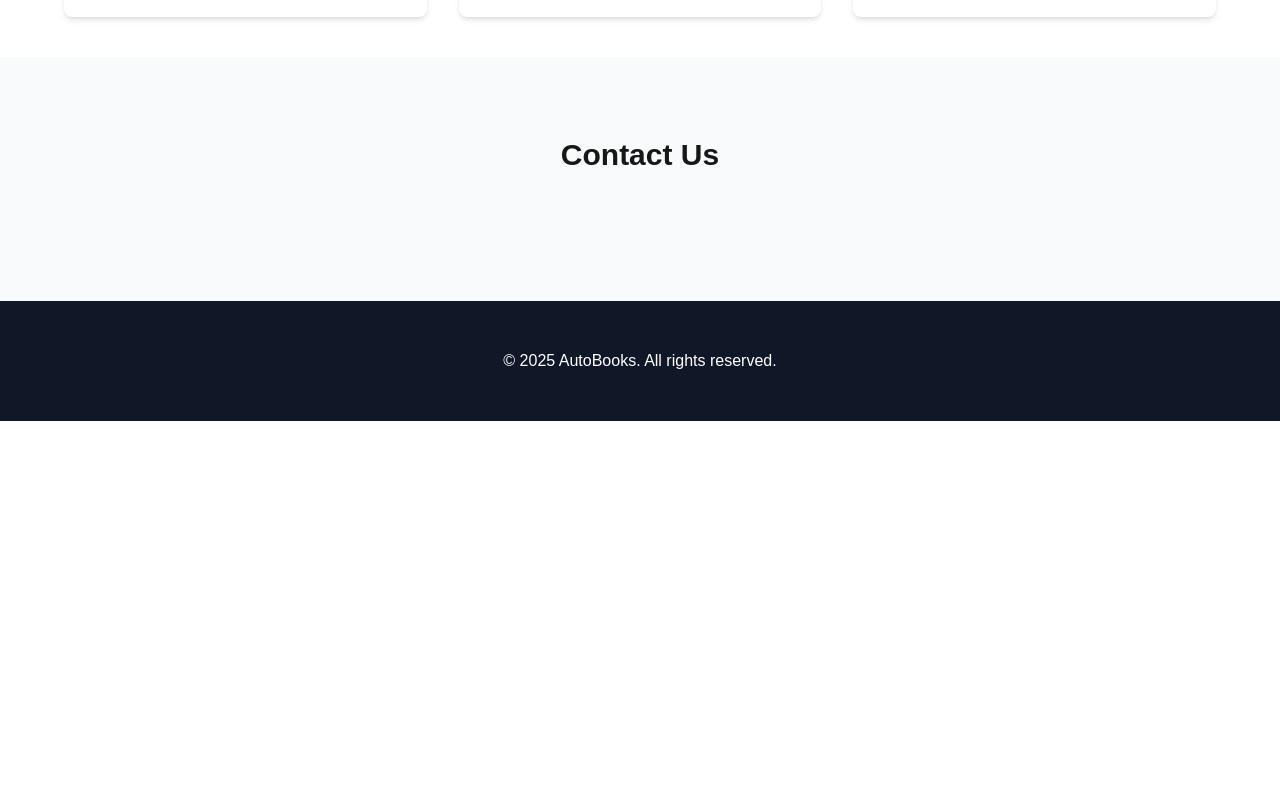
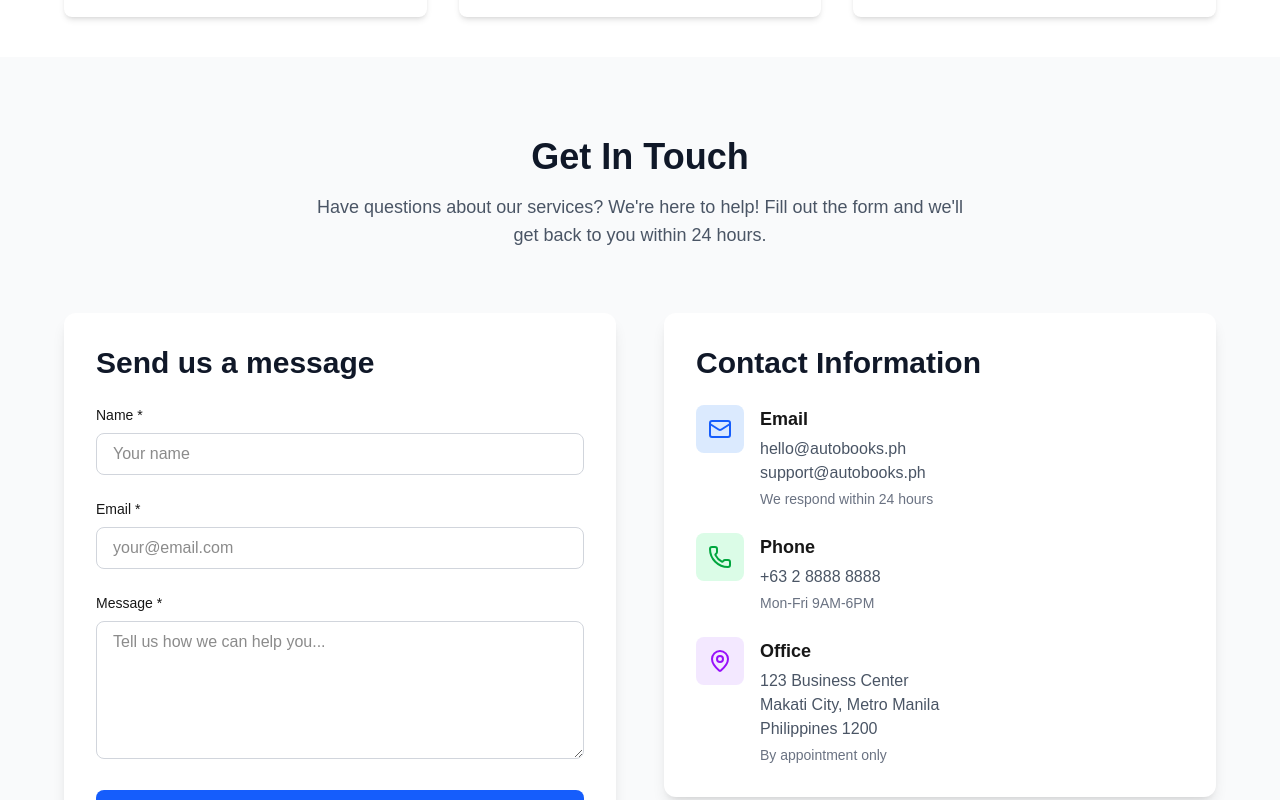
Before and after one commit to aljunalei/auto-books, a Next.js app in the folder autobooks-ph/: page / in a window 1280 px wide. Shown: the part 820-1620 px from the top of the page. Before the commit the page ends 1241 px from the top, so only its background shows below. Built offline with nearby package versions, Linux system fonts and the light colour scheme.

Commit message:
Feat: Added Contact Form and Contact Form Heading Component

```diff
--- a/autobooks-ph/src/app/page.tsx
+++ b/autobooks-ph/src/app/page.tsx
@@ -4,7 +4,8 @@ import { useState } from 'react';
 import { Mail, Phone, MapPin, CheckCircle, BarChart3, FileText, TrendingUp, Shield ,icons } from 'lucide-react';
 import ServiceCard from '@/components/ui/ServiceCard';
 import { title } from 'process';
-
+import Heading from '@/components/ui/Heading';
+import ContactForm from '@/components/ContactForm';
 function LandingPage() {
 
   const [formData, setFormData] = useState({
@@ -120,20 +121,98 @@ function LandingPage() {
       </section>
 
       {/* Contact Section */}
-      <section className="py-20 px-4 bg-gray-50">
-        <div className="max-w-4xl mx-auto">
-          <h2 className="text-3xl font-bold text-center mb-12">Contact Us</h2>
-          {/* Contact form will go here */}
+      {/* Contact Section */}
+<section className="py-20 px-4 bg-gray-50">
+  <div className="max-w-6xl mx-auto">
+    <div className="text-center mb-16">
+      <Heading level={2} className="mb-4">
+        Get In Touch
+      </Heading>
+      <p className="text-lg text-gray-600 max-w-2xl mx-auto">
+        Have questions about our services? We're here to help!
+        Fill out the form and we'll get back to you within 24 hours.
+      </p>
+    </div>
 
-          <div className='grid md:grid-cols-2 gap-12 '>
+    <div className="grid lg:grid-cols-2 gap-12 items-start">
+      {/* Contact Form */}
+      <div className="bg-white rounded-xl shadow-lg p-8">
+        <Heading level={3} className="mb-6">
+          Send us a message
+        </Heading>
+        <ContactForm
+          onSubmit={async (data) => {
+            try {
+              const response = await fetch('YOUR_N8N_WEBHOOK_URL', {
+                method: 'POST',
+                headers: {
+                  'Content-Type': 'application/json',
+                },
+                body: JSON.stringify(data)
+              })
 
-            <div>
-             {/* <form onSubmit={}></form> */}
+              if (!response.ok) {
+                throw new Error('Network response was not ok')
+              }
+            } catch (error) {
+              throw new Error('Failed to submit form')
+            }
+          }}
+        />
+      </div>
+
+      {/* Contact Information */}
+      <div className="space-y-8">
+        {/* Contact Details Card */}
+        <div className="bg-white rounded-xl shadow-lg p-8">
+          <Heading level={3} className="mb-6">
+            Contact Information
+          </Heading>
+
+          <div className="space-y-6">
+            <div className="flex items-start gap-4">
+              <div className="w-12 h-12 bg-blue-100 rounded-lg flex items-center justify-center flex-shrink-0">
+                <Mail className="h-6 w-6 text-blue-600" />
+              </div>
+              <div>
+                <h4 className="font-semibold text-lg mb-1">Email</h4>
+                <p className="text-gray-600">hello@autobooks.ph</p>
+                <p className="text-gray-600">support@autobooks.ph</p>
+                <p className="text-sm text-gray-500 mt-1">We respond within 24 hours</p>
+              </div>
             </div>
 
+            <div className="flex items-start gap-4">
+              <div className="w-12 h-12 bg-green-100 rounded-lg flex items-center justify-center flex-shrink-0">
+                <Phone className="h-6 w-6 text-green-600" />
+              </div>
+              <div>
+                <h4 className="font-semibold text-lg mb-1">Phone</h4>
+                <p className="text-gray-600">+63 2 8888 8888</p>
+                <p className="text-sm text-gray-500 mt-1">Mon-Fri 9AM-6PM</p>
+              </div>
             </div>
+
+            <div className="flex items-start gap-4">
+              <div className="w-12 h-12 bg-purple-100 rounded-lg flex items-center justify-center flex-shrink-0">
+                <MapPin className="h-6 w-6 text-purple-600" />
+              </div>
+              <div>
+                <h4 className="font-semibold text-lg mb-1">Office</h4>
+                <p className="text-gray-600">
+                  123 Business Center<br />
+                  Makati City, Metro Manila<br />
+                  Philippines 1200
+                </p>
+                <p className="text-sm text-gray-500 mt-1">By appointment only</p>
+              </div>
+            </div>
+          </div>
         </div>
-      </section>
+      </div>
+    </div>
+  </div>
+</section>
 
       {/* Footer */}
       <footer className="py-12 px-4 bg-gray-900 text-white">
--- a/autobooks-ph/src/components/ContactForm.tsx
+++ b/autobooks-ph/src/components/ContactForm.tsx
@@ -2,7 +2,7 @@
 
 import { useState } from 'react'
 import { Mail, Phone, MapPin, CheckCircle } from 'lucide-react'
-import Button from './ui/Button'
+import Button from '@/components/ui/Button';
 
 interface ContactFormData {
   name: string
--- /dev/null
+++ b/autobooks-ph/src/components/ui/Heading.tsx
@@ -0,0 +1,30 @@
+"use client";
+import React from 'react'
+
+
+interface HeadingProps {
+  level: 1 | 2 | 3 | 4 | 5 | 6
+  children: React.ReactNode
+  className?: string
+}
+
+export default function Heading({ level, children, className = '' }: HeadingProps) {
+  const baseClasses = 'font-bold text-gray-900'
+
+  const sizeClasses = {
+    1: 'text-4xl md:text-5xl',
+    2: 'text-3xl md:text-4xl',
+    3: 'text-2xl md:text-3xl',
+    4: 'text-xl md:text-2xl',
+    5: 'text-lg md:text-xl',
+    6: 'text-base md:text-lg'
+  }
+
+  const Tag = `h${level}` as keyof JSX.IntrinsicElements
+
+  return (
+    <Tag className={`${baseClasses} ${sizeClasses[level]} ${className}`}>
+      {children}
+    </Tag>
+  )
+}
```
